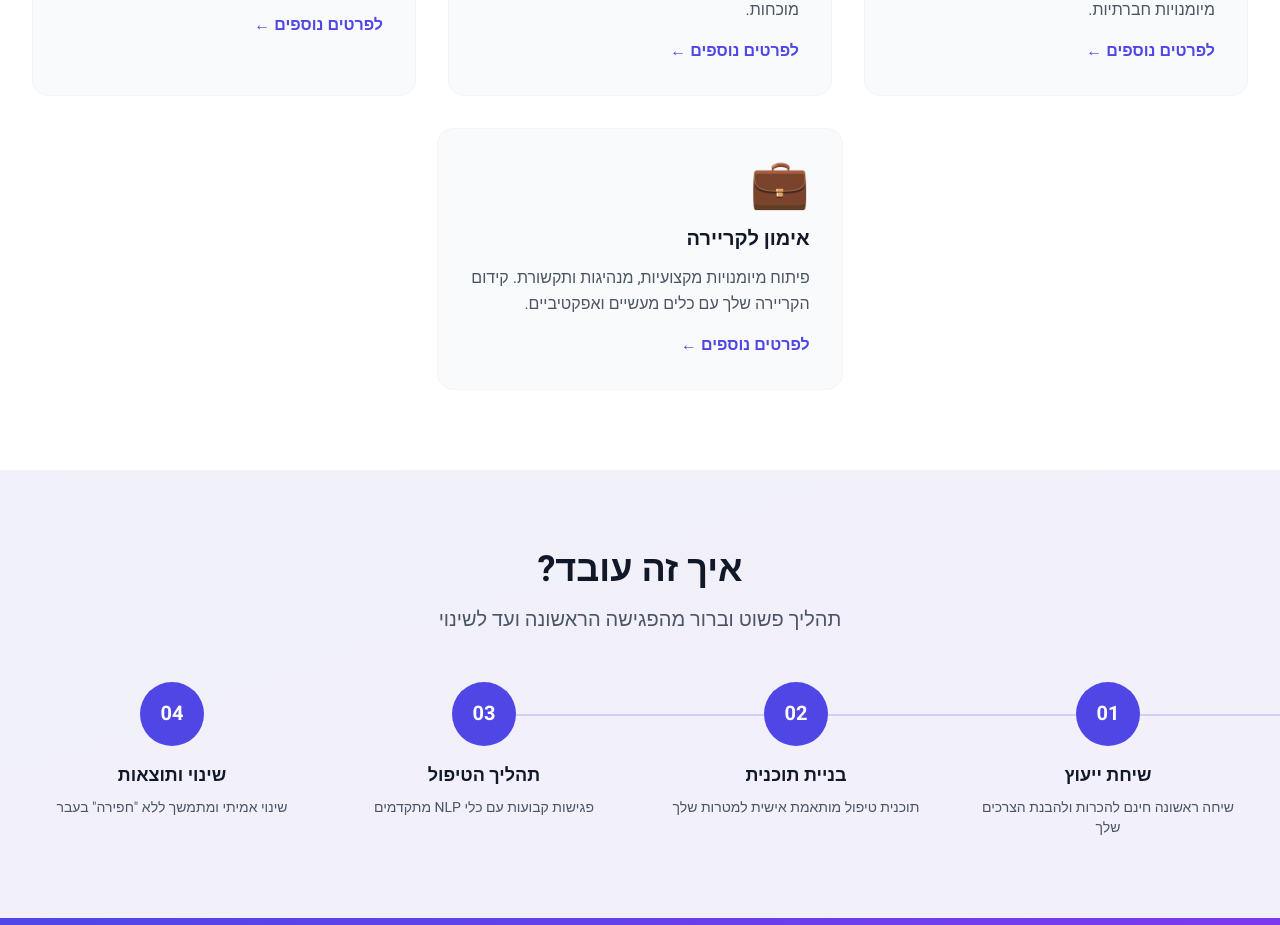
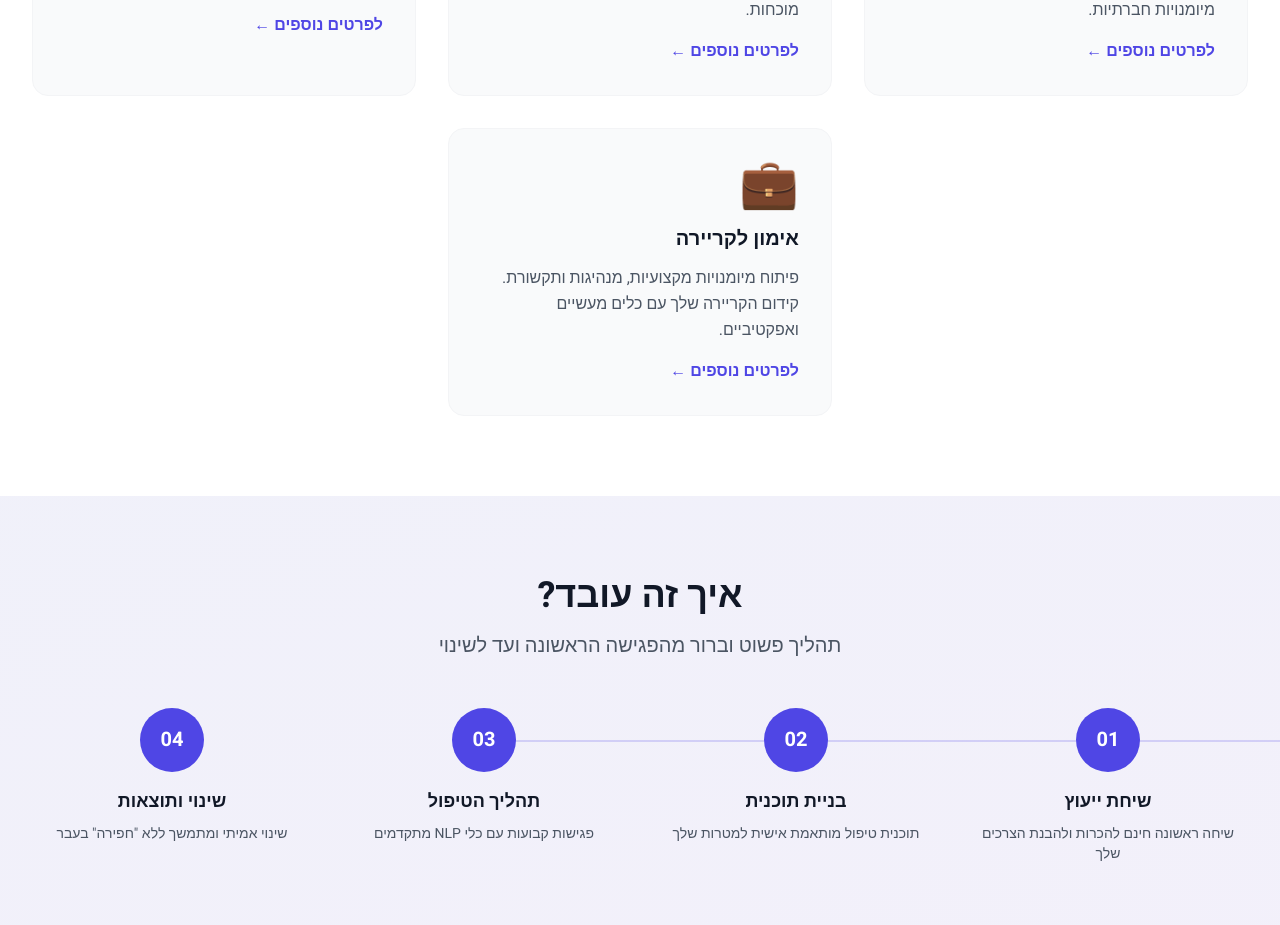
Before and after one commit to idoofir1011/Sigal-s-NLP-site, a React (Vite) app: page /services in a window 1280 px wide. Shown: the part 1020-1945 px from the top of the page. Built offline with nearby package versions, Linux system fonts and the light colour scheme; no server answers.

Commit message:
Fix: center 'אימון לקריירה' card using max-w-sm mx-auto

```diff
--- a/src/pages/Services.jsx
+++ b/src/pages/Services.jsx
@@ -85,8 +85,8 @@ const Services = () => {
             ))}
           </div>
           {/* Last item centered */}
-          <div className="flex justify-center mt-8">
-            <div className="bg-gray-50 rounded-2xl p-8 hover:shadow-lg transition-all duration-300 border border-gray-100 hover:border-primary/30 hover:-translate-y-1 w-full md:w-1/2 lg:w-1/3">
+          <div className="mt-8 max-w-sm mx-auto">
+            <div className="bg-gray-50 rounded-2xl p-8 hover:shadow-lg transition-all duration-300 border border-gray-100 hover:border-primary/30 hover:-translate-y-1">
               <div className="text-5xl mb-4">{services[services.length - 1].icon}</div>
               <h3 className="text-xl font-bold text-gray-900 mb-3">{services[services.length - 1].title}</h3>
               <p className="text-gray-600 leading-relaxed mb-4">{services[services.length - 1].description}</p>
```
